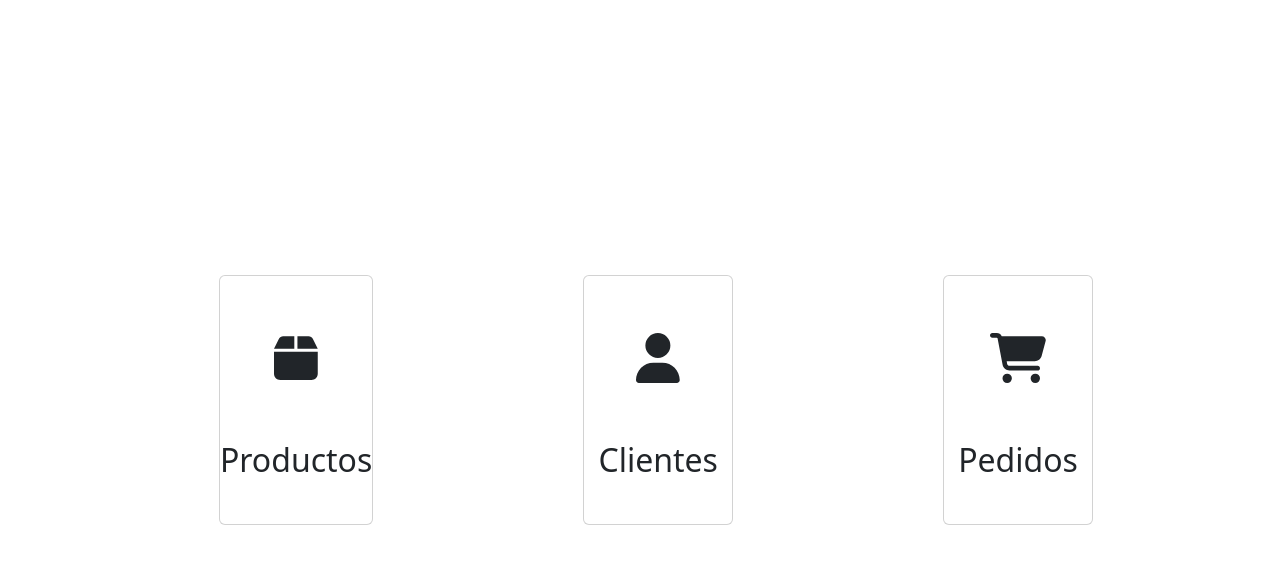
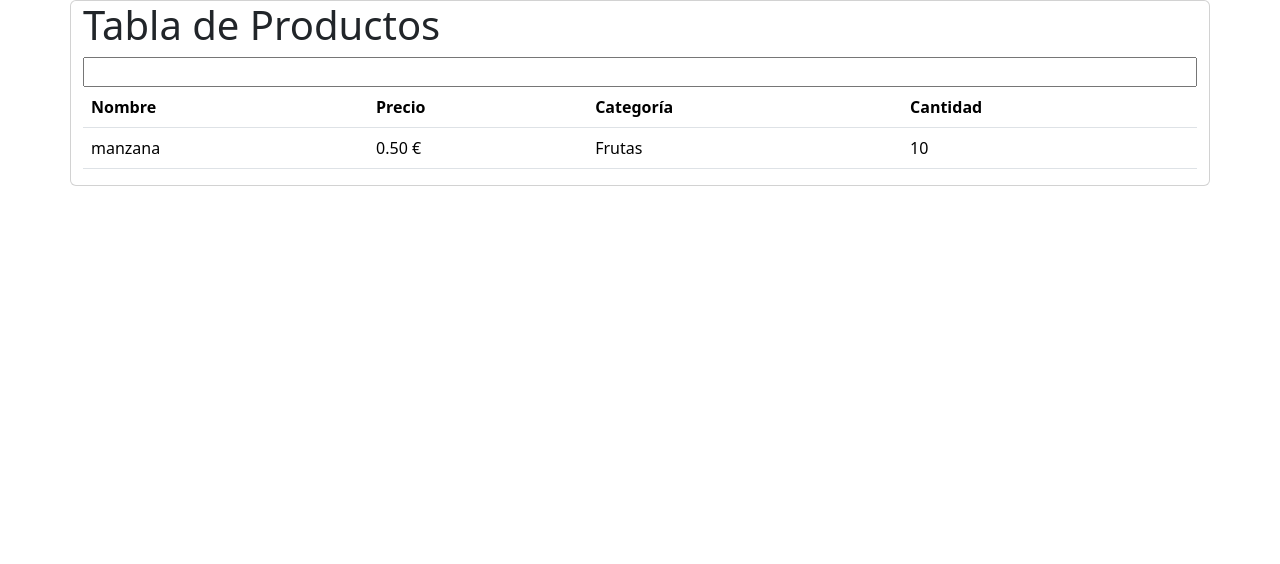
Before and after one commit to Elegimba/totalum_demo, an Angular app: page /products in a window 1280 px wide. Before the commit this address led to /main. Shown: the top 564 px of the page. Built offline with nearby package versions, Linux system fonts and the light colour scheme.

Commit message:
plantilla de tabla products

```diff
--- a/src/app/app.routes.ts
+++ b/src/app/app.routes.ts
@@ -1,8 +1,10 @@
 import { Routes } from '@angular/router';
 import { MainComponent } from './pages/main/main.component';
+import { ProductsComponent } from './pages/products/products.component';
 
 export const routes: Routes = [
     { path: '', pathMatch: 'full', redirectTo: '/main' },
     { path: 'main', component: MainComponent },
+    { path: 'products', component: ProductsComponent },
     { path: '**', redirectTo: '/main' }
 ];
--- a/src/app/pages/main/main.component.css
+++ b/src/app/pages/main/main.component.css
@@ -13,15 +13,11 @@ ul {
     min-width: 150px;
     height: 250px;
     align-items: center;
+    box-shadow: 1px 1px 1px 1px;
 
 
     fa-icon {
-        margin: 0 auto;
         font-size: 50px;
-    }
-
-    h2 {
-        margin: 0 auto;
     }
 
 
@@ -29,5 +25,6 @@ ul {
         min-width: 175px;
         height: 275px;
         box-shadow: 3px 3px 3px 3px;
+        cursor: pointer;
     }
 }
--- a/src/app/pages/main/main.component.html
+++ b/src/app/pages/main/main.component.html
@@ -1,7 +1,7 @@
 <div class="container">
     <nav>
         <ul>
-            <li class="card">
+            <li class="card" [routerLink]="['/products']">
                     <fa-icon [icon]="faBox"></fa-icon>
                     <h2>Productos</h2>
             </li>
--- a/src/app/pages/main/main.component.ts
+++ b/src/app/pages/main/main.component.ts
@@ -1,10 +1,11 @@
 import { Component } from '@angular/core';
+import { RouterLink } from '@angular/router';
 import { FontAwesomeModule } from '@fortawesome/angular-fontawesome';
 import { faBox, faCartShopping, faUser } from '@fortawesome/free-solid-svg-icons';
 
 @Component({
   selector: 'app-main',
-  imports: [FontAwesomeModule],
+  imports: [FontAwesomeModule, RouterLink],
   templateUrl: './main.component.html',
   styleUrl: './main.component.css'
 })
--- /dev/null
+++ b/src/app/pages/products/products.component.html
@@ -0,0 +1,24 @@
+<div class="container card">
+    <h1>Tabla de Productos</h1>
+    <input type="text">
+    <table class="table">
+        <thead>
+            <tr>
+                <th scope="col">Nombre</th>
+                <th scope="col">Precio</th>
+                <th scope="col">Categoría</th>
+                <th scope="col">Cantidad</th>
+            </tr>
+        </thead>
+        <tbody>
+            <!-- @for () -->
+             <tr>
+                <td>manzana</td>
+                <td>0.50 €</td>
+                <td>Frutas</td>
+                <td>10</td>
+             </tr>
+        </tbody>
+    </table>
+
+</div>
```
Also changed, not shown: src/app/pages/products/products.component.ts (added, +11 -0 lines), src/app/pages/products/products.component.css (added).
